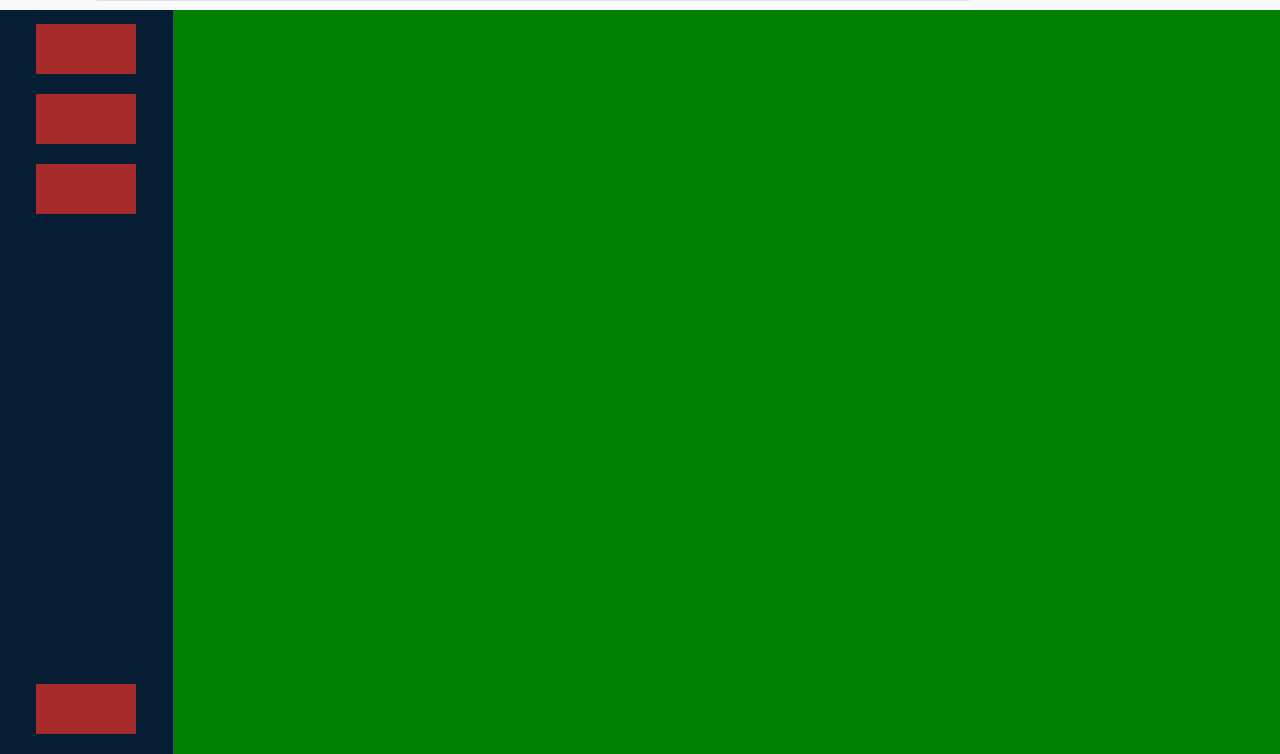
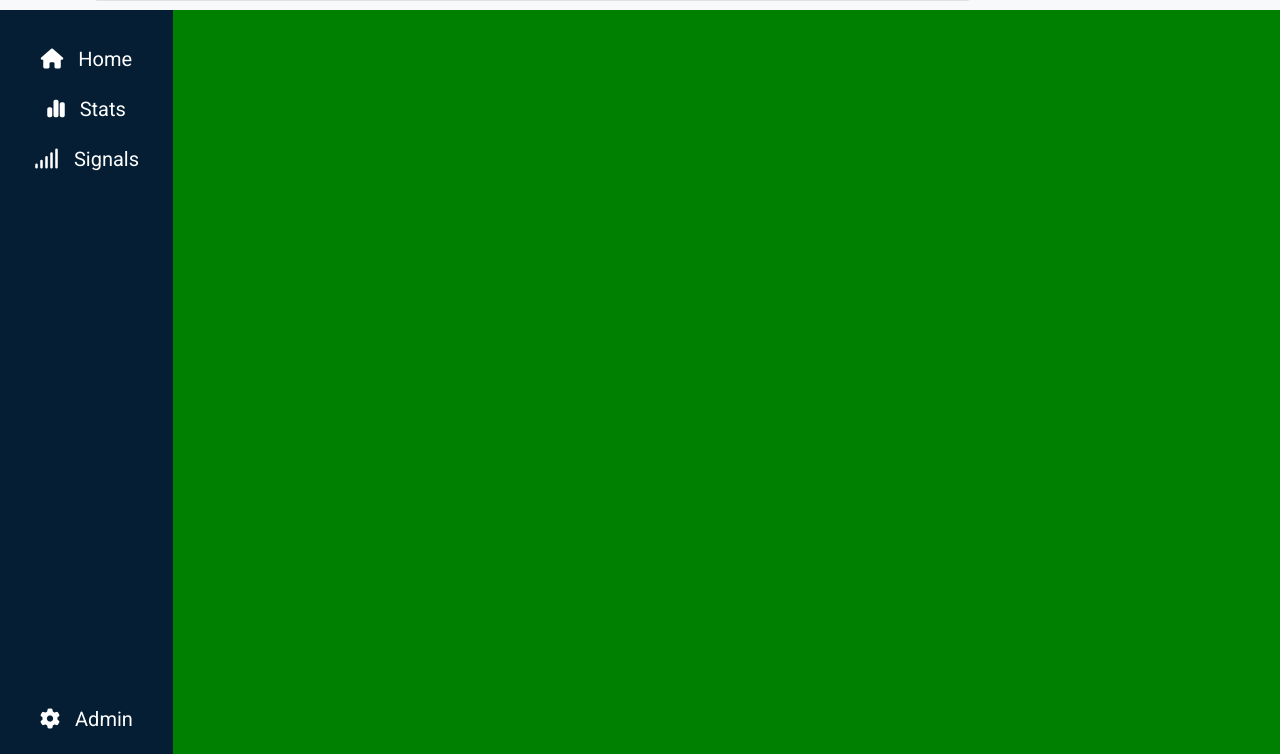
Before and after one commit to MirkoGLostia/html-css-bootstrap-dashboard, a plain HTML site: page index.html in a window 1280 px wide. Shown: the part 46-800 px from the top of the page. Drawn offline with nearby package versions, Linux system fonts and the light colour scheme.

Commit message:
main_navigation-responsive

```diff
--- a/css/debug.css
+++ b/css/debug.css
@@ -1,5 +1,4 @@
 /* main */
-
 
 
 
--- a/css/medium-style.css
+++ b/css/medium-style.css
@@ -1,11 +1,24 @@
 @media screen and (min-width: 768px) {
 
-    #main-content > #main-navigation {
+
+    /* main navigatio */
+
+    #main-content > .main-nav-lg-view {
         width: 200px;
+    }
+
+    .main-nav-sm-view {
+        display: none;
+    }
+
+    .main-nav-lg-view {
+        display: inline-block;
     }
 
 
 
 
 
+
+
 }
--- a/css/style.css
+++ b/css/style.css
@@ -5,7 +5,6 @@
  * {
     font-family: 'Roboto', sans-serif;
  }
-
 
 
 
@@ -48,7 +47,7 @@
     width: 100%;
 }
 
-#main-content > #main-navigation {
+#main-content > .main-nav-sm-view {
     width: 100px;
 }
 
@@ -56,16 +55,31 @@
 
     /* main navigator */
 
+    .main-nav-lg-view {
+        display: none;
+    }
+
     #main-navigation {
         background-color: #051e34;
+        height: 100%;
         display: flex;
         flex-direction: column;
     }
 
     #general-main-search {
         flex-grow: 1;
+        padding-top: 20px;
     }
 
     #main-navigation > div > div {
         margin: 20px auto;
+        width: 100%;
+        text-align: center;
     }
+
+    #main-navigation > div > div > a {
+        color: white;
+        font-size: 20px;
+        word-spacing: 10px;
+        text-decoration: none;
+    }
--- a/index.html
+++ b/index.html
@@ -9,10 +9,10 @@
     <link rel="preconnect" href="https://fonts.googleapis.com">
     <link rel="preconnect" href="https://fonts.gstatic.com" crossorigin>
     <link href="https://fonts.googleapis.com/css2?family=Roboto:ital,wght@0,100;0,300;0,400;0,500;0,700;0,900;1,100;1,300;1,400;1,500;1,700;1,900&display=swap" rel="stylesheet">
+    <link rel="stylesheet" href="css/style.css">
     <link rel="stylesheet" href="css/debug.css">
-    <link rel="stylesheet" href="css/style.css">
     <link rel="stylesheet" href="css/medium-style.css">
-    <title>Document</title>
+    <title>Dasboard</title>
 </head>
 <body>
 
@@ -59,20 +59,29 @@
     <main id="main-content">
 
         <!-- main navigation -->
-        <section id="main-navigation" class="bk-b">
 
+        <!-- small view -->
+        <section class="main-nav-sm-view">
+
+          <div id="main-navigation">
             <!-- upper part -->
             <div id="general-main-search">
-                <div class="rectangular-place-holder">
-
+                <div>
+                  <a href="#">
+                    <i class="fa-solid fa-house"></i>
+                  </a>
                 </div>
 
-                <div class="rectangular-place-holder">
-
+                <div>
+                  <a href="#">
+                    <i class="fa-solid fa-chart-simple"></i>
+                  </a>
                 </div>
 
-                <div class="rectangular-place-holder">
-
+                <div>
+                  <a href="#">
+                    <i class="fa-solid fa-signal"></i>
+                  </a>
                 </div>
 
             </div>
@@ -80,11 +89,56 @@
             <!-- lower part -->
             <div>
 
-                <div class="rectangular-place-holder">
-
+                <div>
+                  <a href="#">
+                    <i class="fa-solid fa-gear"></i>
+                  </a>
                 </div>
 
             </div>
+          </div>
+
+        </section>
+
+
+
+        <!-- large view  -->
+        <section class="main-nav-lg-view">
+
+          <div id="main-navigation">
+            <!-- upper part -->
+            <div id="general-main-search">
+                <div>
+                  <a href="#">
+                    <i class="fa-solid fa-house"></i> Home
+                  </a>
+                </div>
+
+                <div>
+                  <a href="#">
+                    <i class="fa-solid fa-chart-simple"></i> Stats
+                  </a>
+                </div>
+
+                <div>
+                  <a href="#">
+                    <i class="fa-solid fa-signal"></i> Signals
+                  </a>
+                </div>
+
+            </div>
+
+            <!-- lower part -->
+            <div>
+
+                <div>
+                  <a href="#">
+                    <i class="fa-solid fa-gear"></i> Admin
+                  </a>
+                </div>
+
+            </div>
+          </div>
 
         </section>
 
```
